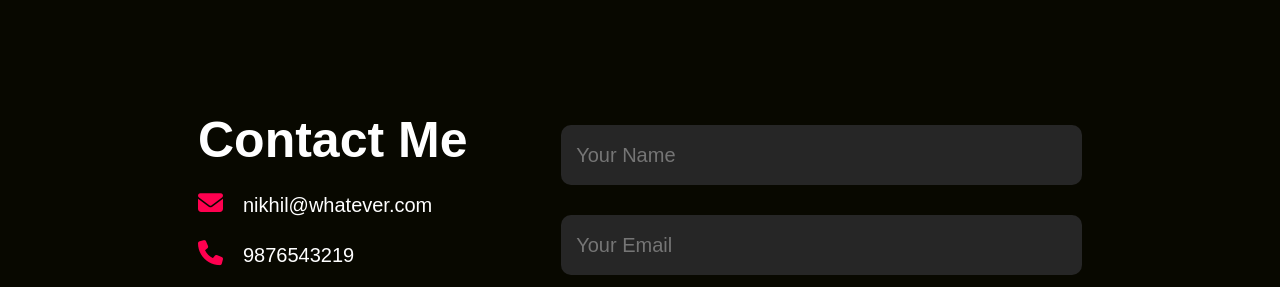
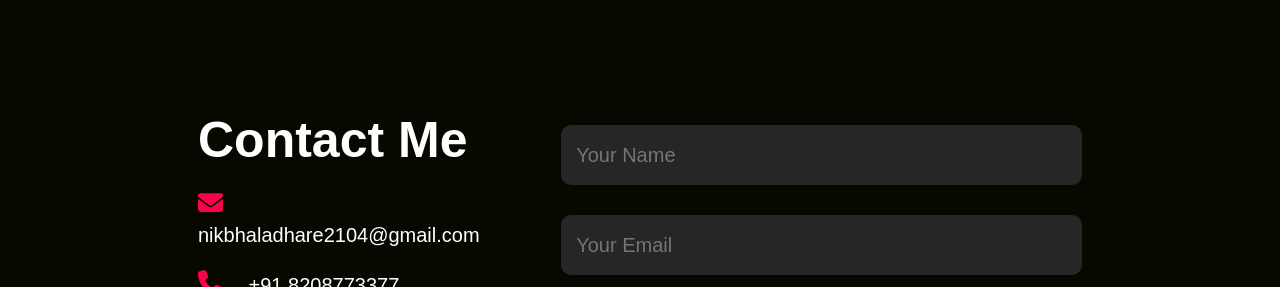
Before and after one commit to nikbhaladhare2104/portfolio, a plain HTML site: page index.html in a window 1280 px wide. Shown: the part 2498-2785 px from the top of the page. Drawn offline with nearby package versions, Linux system fonts and the light colour scheme.

Commit message:
Update index.html

```diff
--- a/index.html
+++ b/index.html
@@ -174,8 +174,8 @@
 
       <div class="contact-left">
           <h1 class="main-h1">Contact Me</h1>
-          <p> <i class="fa-solid fa-envelope"></i>nikhil@whatever.com </p>
-          <p><i class="fa-solid fa-phone"></i>9876543219</p>
+          <p> <i class="fa-solid fa-envelope"></i>nikbhaladhare2104@gmail.com </p>
+          <p><i class="fa-solid fa-phone"></i> +91 8208773377</p>
           <div class="social-icons">
             <a href="#" > <i class="fa-brands fa-x-twitter"></i></a>
             <a href="#" > <i class="fa-brands fa-instagram"></i></a>
```
